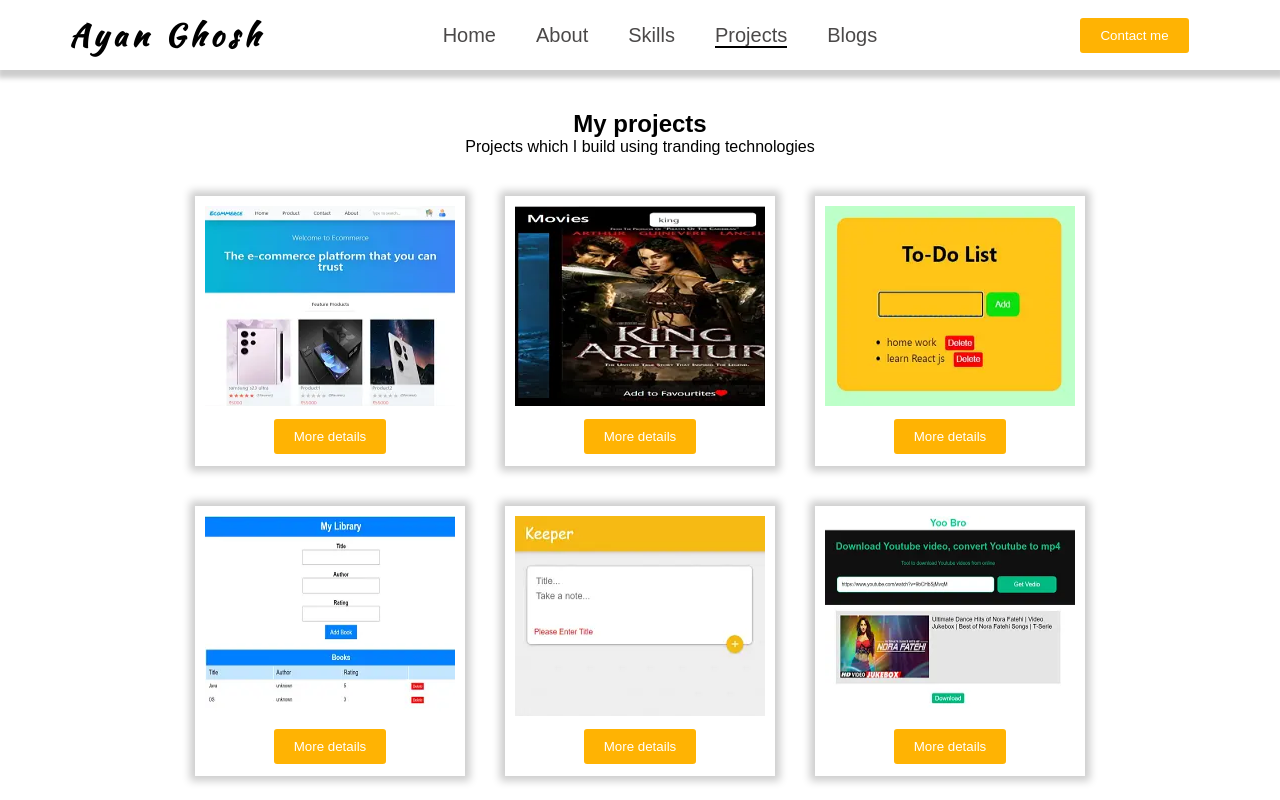
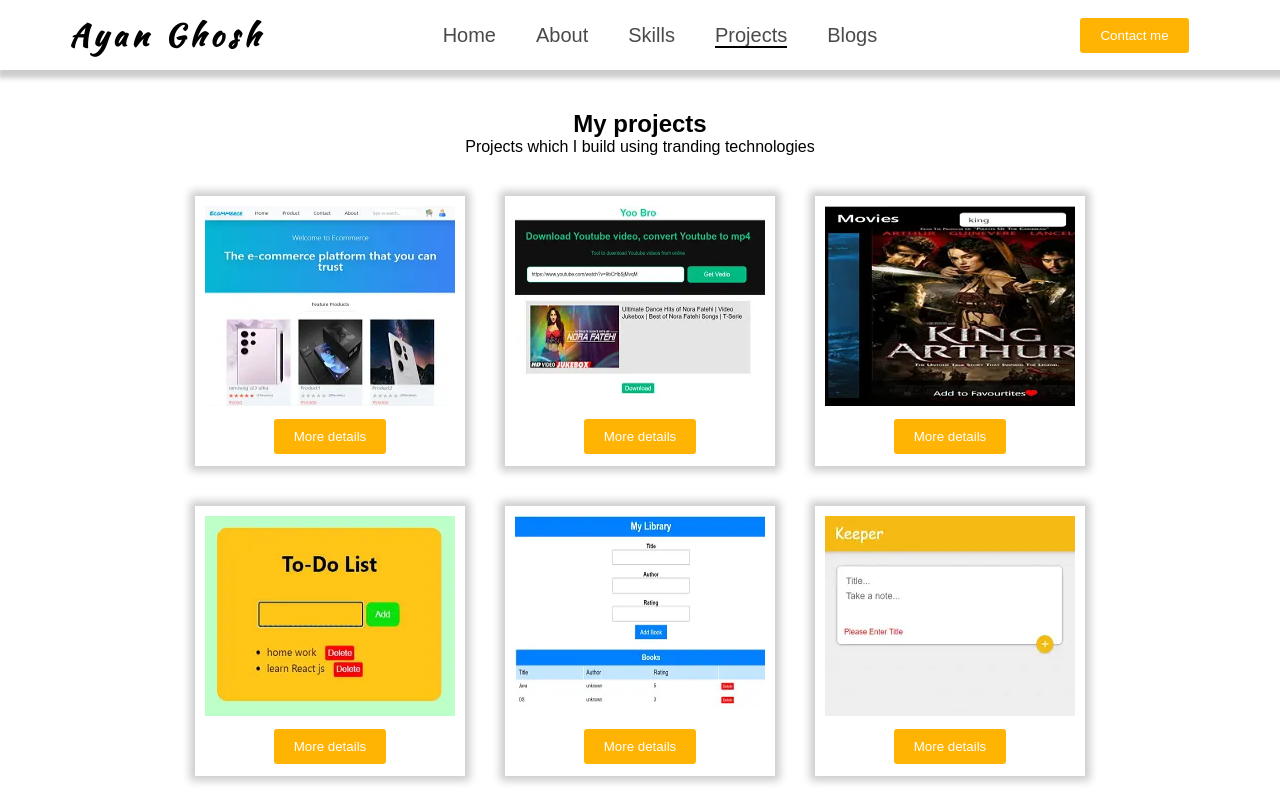
Before and after one commit to ayanonline/reactprotfolio, a React (Vite) app: page /projects in a window 1280 px wide. Shown: the top 800 px of the page. Built offline with nearby package versions, Linux system fonts and the light colour scheme; a web font is replaced by a local one.

Commit message:
project order changed in project array

```diff
--- a/src/components/myprojects/Projects.jsx
+++ b/src/components/myprojects/Projects.jsx
@@ -14,6 +14,12 @@ function Projects() {
       url: "#",
       image: ecomsnap,
       title: "E-commerce(mern)",
+      details: [],
+    },
+    {
+      url: "https://yt-download-ayan.netlify.app/",
+      image: ytdownloadsnap,
+      title: "Youtube video downloder (React js)",
       details: [],
     },
     {
@@ -40,12 +46,6 @@ function Projects() {
       title: "KeeperApp (React js)",
       details: [],
     },
-    {
-      url: "https://yt-download-ayan.netlify.app/",
-      image: ytdownloadsnap,
-      title: "Youtube video downloder (React js)",
-      details: [],
-    },
   ]);
   return (
     <div className="recent-project">
```
